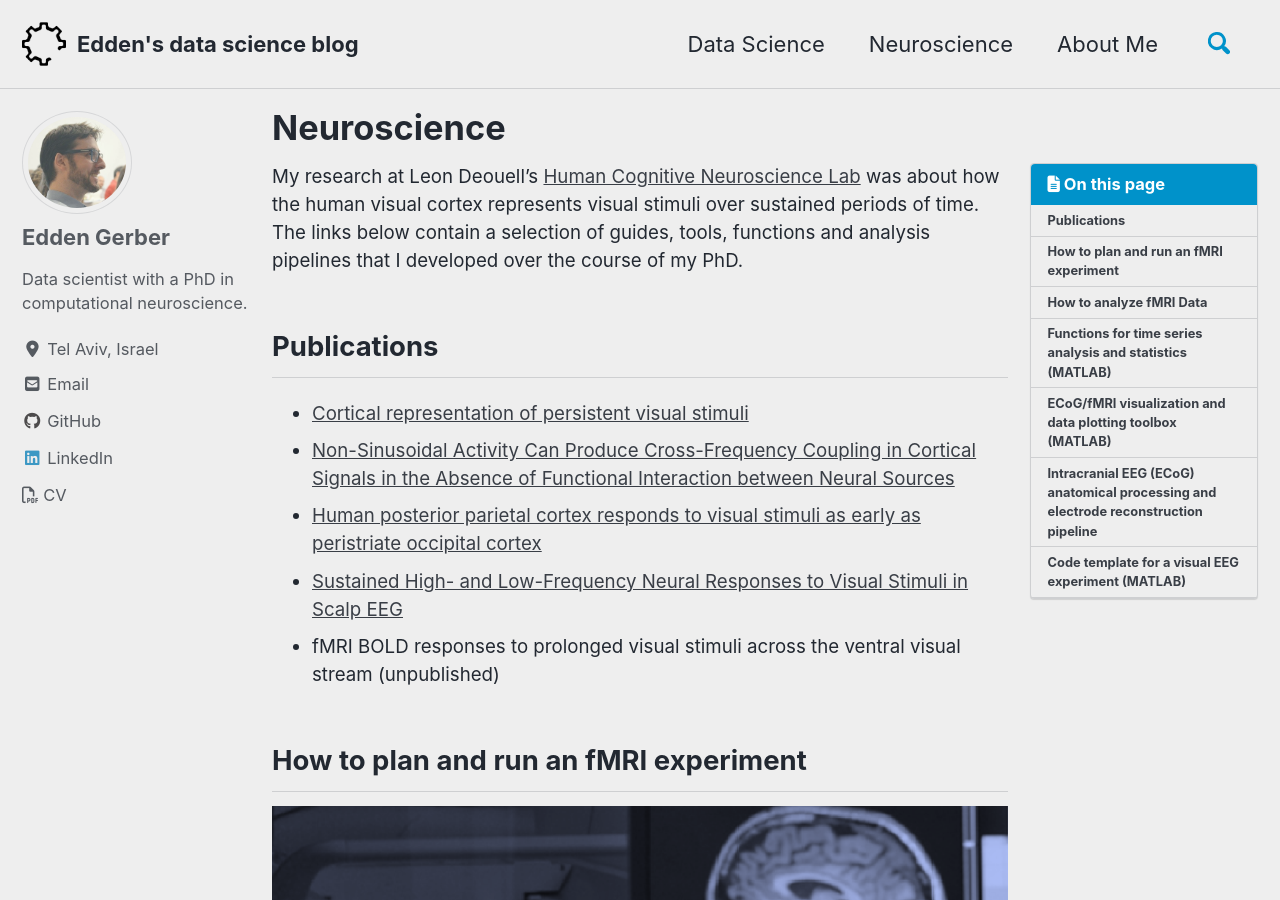
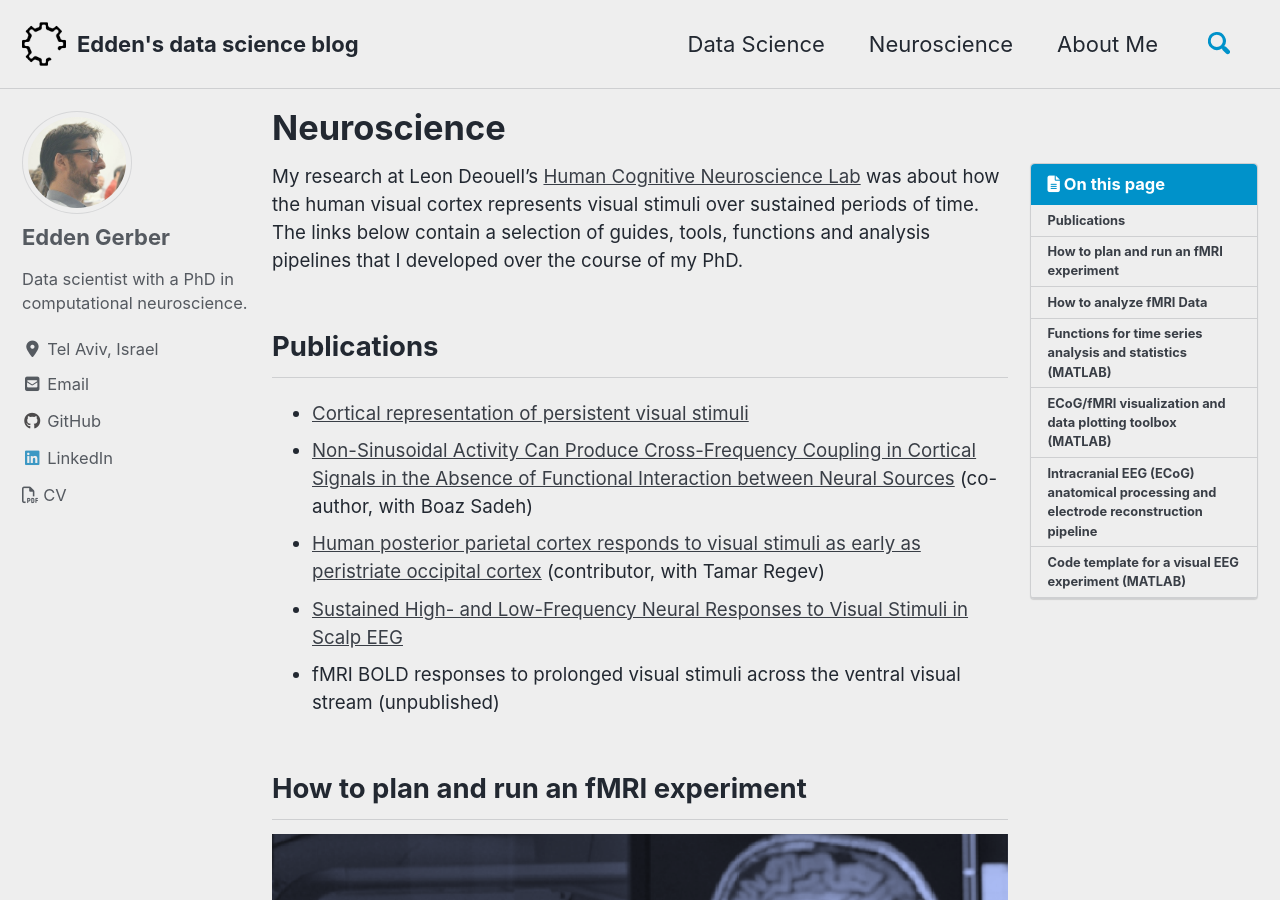
Before and after one commit to edden-gerber/edden-gerber.github.io, a Jekyll site: the page built from _pages/neuro.md, in a window 1280 px wide and 900 px high. Built offline with Jekyll 4.4.1, drawn with Linux system fonts in a browser that asks for light colours; cached includes are drawn as plain includes; nearby versions of some CDN libraries.

Commit message:
small edits

```diff
--- a/_pages/neuro.md
+++ b/_pages/neuro.md
@@ -9,8 +9,8 @@ My research at Leon Deouell's [Human Cognitive Neuroscience Lab](https://www.hcn
 
 ## Publications
 * [Cortical representation of persistent visual stimuli](https://doi.org/10.1016/j.neuroimage.2017.08.028)
-* [Non-Sinusoidal Activity Can Produce Cross-Frequency Coupling in Cortical Signals in the Absence of Functional Interaction between Neural Sources](https://doi.org/10.1371/journal.pone.0167351)
-* [Human posterior parietal cortex responds to visual stimuli as early as peristriate occipital cortex](https://doi.org/10.1111/ejn.14164)
+* [Non-Sinusoidal Activity Can Produce Cross-Frequency Coupling in Cortical Signals in the Absence of Functional Interaction between Neural Sources](https://doi.org/10.1371/journal.pone.0167351) (co-author, with Boaz Sadeh)
+* [Human posterior parietal cortex responds to visual stimuli as early as peristriate occipital cortex](https://doi.org/10.1111/ejn.14164) (contributor, with Tamar Regev)
 * [Sustained High- and Low-Frequency Neural Responses to Visual Stimuli in Scalp EEG](https://www.biorxiv.org/content/10.1101/290593v1)
 * fMRI BOLD responses to prolonged visual stimuli across the ventral visual stream (unpublished)
 
```
Also changed, not shown: _pages/about.md (+1 -1 lines), _posts/2019-10-3-datahack_2019.md (+2 -2 lines).
